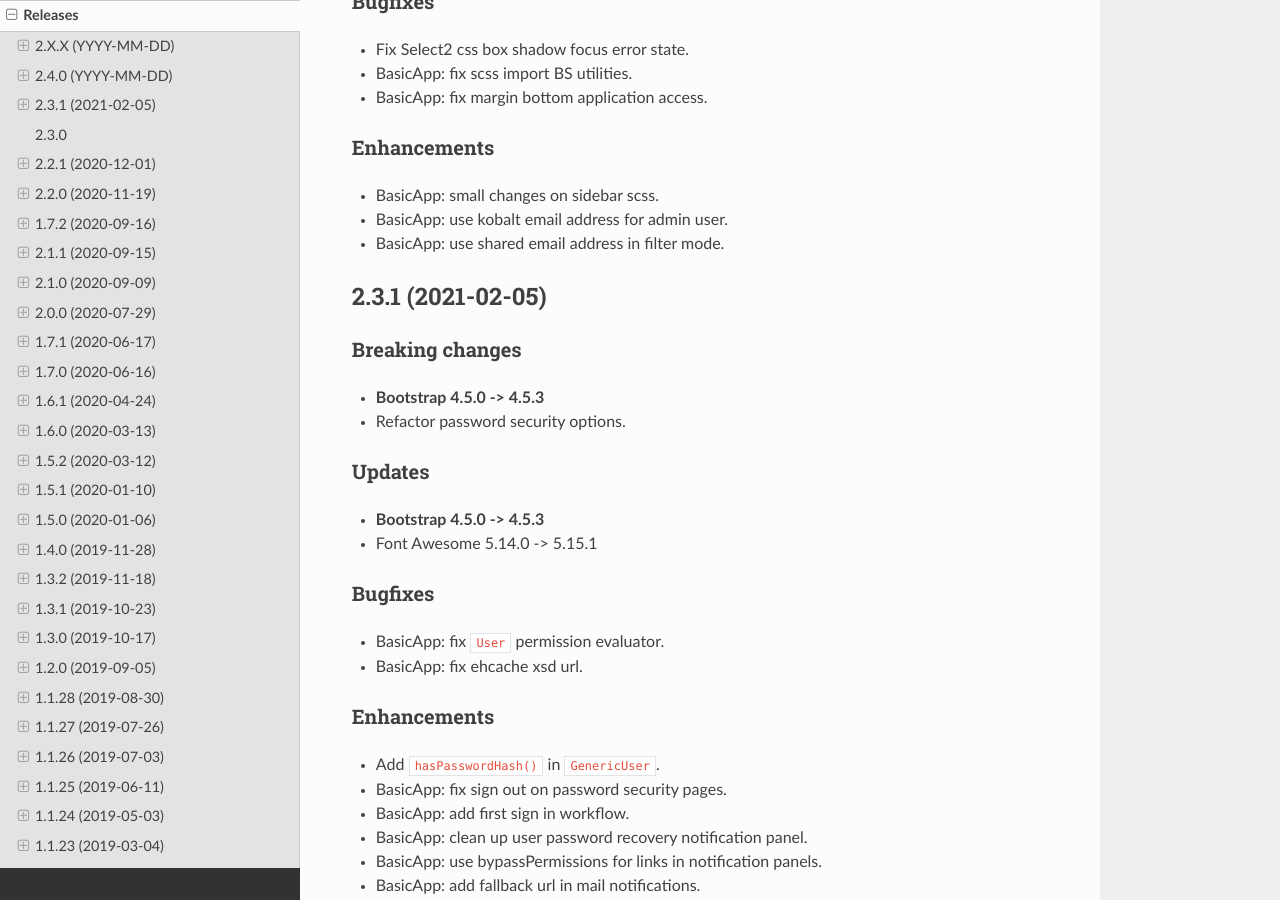
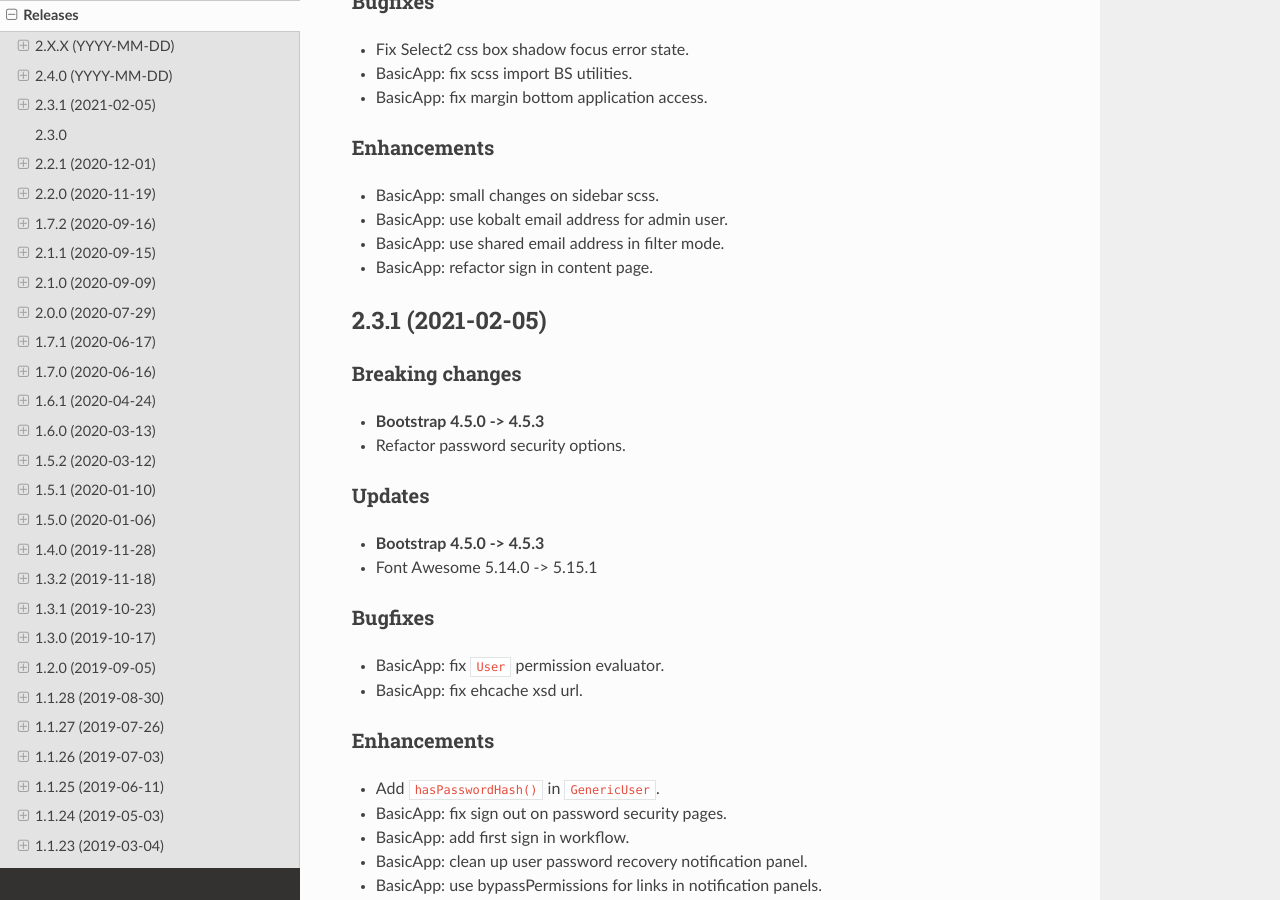
Before and after one commit to igloo-project/igloo-doc, a Sphinx documentation site: the page built from source/release-notes/releases.rst, in a window 1280 px wide and 900 px high, scrolled down 798 px. Built offline with Sphinx 7.4.7 and the Read the Docs theme 2.0.0, drawn with Linux system fonts in a browser that asks for light colours.

Commit message:
2.4.0: release notes

```diff
--- a/source/release-notes/releases.rst
+++ b/source/release-notes/releases.rst
@@ -51,6 +51,7 @@ Enhancements
 * BasicApp: small changes on sidebar scss.
 * BasicApp: use kobalt email address for admin user.
 * BasicApp: use shared email address in filter mode.
+* BasicApp: refactor sign in content page.
 
 .. _v2.3.1:
 
```
